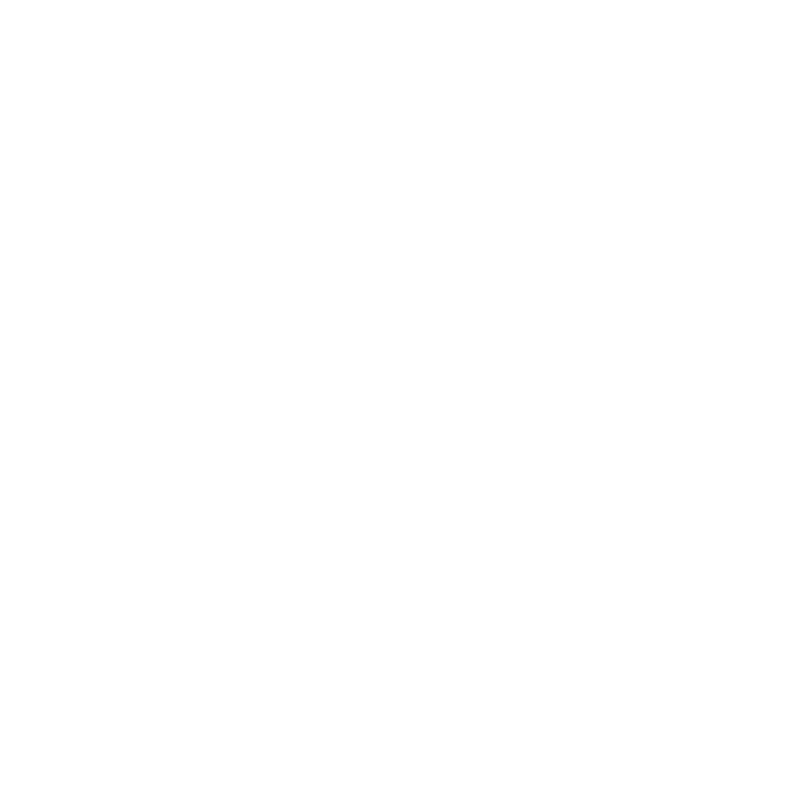
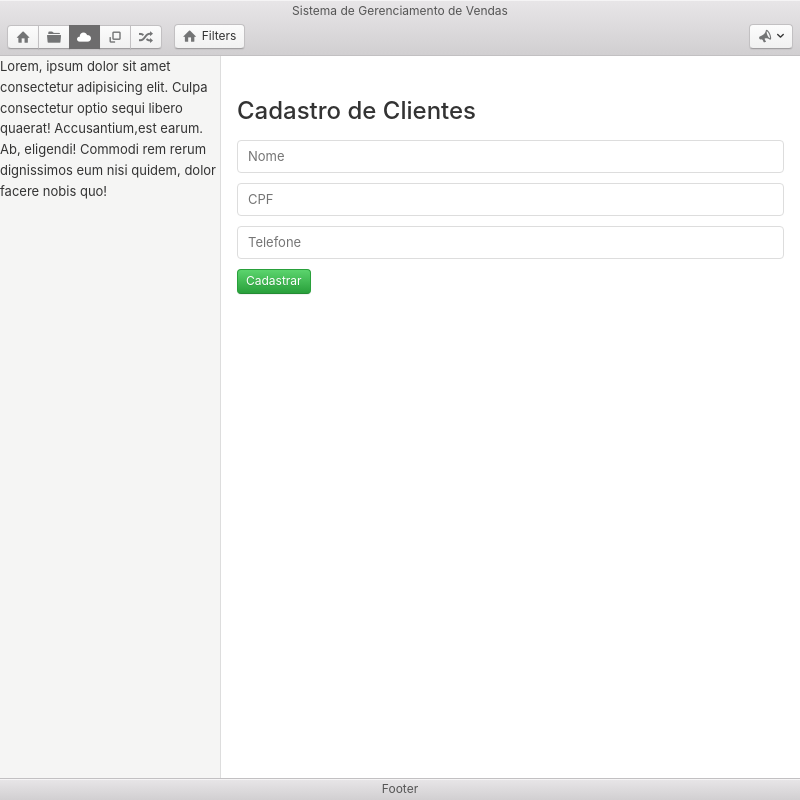
Before and after one commit to thiago-cloud/Vendora, an Electron app: page src/views/cadastro-cliente.html in a window 800 px wide. Drawn offline with Linux system fonts and the light colour scheme.

Commit message:
Criação da página cadastro de cliente

```diff
--- a/src/public/css/photon.css
+++ b/src/public/css/photon.css
@@ -83,6 +83,7 @@ textarea {
   color: inherit;
   font: inherit;
   margin: 0;
+
 }
 
 input[type="number"]::-webkit-inner-spin-button,
--- a/src/views/cadastro-cliente.html
+++ b/src/views/cadastro-cliente.html
@@ -0,0 +1,78 @@
+<!DOCTYPE html>
+<html>
+  <head>
+    <title>Vendora</title>
+    <meta charset="UTF-8">
+
+    <!-- Stylesheets -->
+    <link rel="stylesheet" href="./../public/css/photon.css">
+    <link rel="stylesheet" href="./../public/css/style.css">
+
+    <!-- Electron Javascript -->
+    <!--<script src="app.js" charset="utf-8"></script>-->
+  </head>
+
+  <body>
+    <div class="window">
+        <header class="toolbar toolbar-header">
+            <h1 class="title">Sistema de Gerenciamento de Vendas</h1>
+            <div class="toolbar-actions">
+                <div class="btn-group">
+                  <button class="btn btn-default">
+                    <span class="icon icon-home"></span>
+                  </button>
+                  <button class="btn btn-default">
+                    <span class="icon icon-folder"></span>
+                  </button>
+                  <button class="btn btn-default active">
+                    <span class="icon icon-cloud"></span>
+                  </button>
+                  <button class="btn btn-default">
+                    <span class="icon icon-popup"></span>
+                  </button>
+                  <button class="btn btn-default">
+                    <span class="icon icon-shuffle"></span>
+                  </button>
+                </div>
+
+                <button class="btn btn-default">
+                  <span class="icon icon-home icon-text"></span>
+                  Filters
+                </button>
+
+                <button class="btn btn-default btn-dropdown pull-right">
+                  <span class="icon icon-megaphone"></span>
+                </button>
+              </div>
+        </header>
+        <div class="window-content">
+          <div class="pane-group">
+            <div class="pane-sm sidebar">Lorem, ipsum dolor sit amet consectetur adipisicing elit.
+                Culpa consectetur optio sequi libero quaerat! Accusantium,est earum. Ab, eligendi!
+                Commodi rem rerum dignissimos eum nisi quidem, dolor facere nobis quo!</div>
+            <div class="pane">
+                <form action="" class="pane-body" id="cadastro-cliente">
+                    <h3>
+                        Cadastro de Clientes
+                    </h3>
+                    <div class="form-group">
+                        <input type="text" class="form-control" id="nome"placeholder="Nome">
+                    </div>
+                    <div class="form-group">
+                        <input type="text" class="form-control" id="cpf" placeholder="CPF">
+                    </div>
+                    <div class="form-group">
+                        <input type="text" class="form-control" id="telefone" placeholder="Telefone">
+                    </div>
+                    <button type="button" id="cadastrar" class="btn btn-positive">Cadastrar</button>
+                </form>
+            </div>
+          </div>
+        </div>
+        <footer class="toolbar toolbar-footer">
+            <h1 class="title">Footer</h1>
+        </footer>
+      </div>
+  </body>
+  <script src="./../../renderer.js"></script>
+</html>
```
